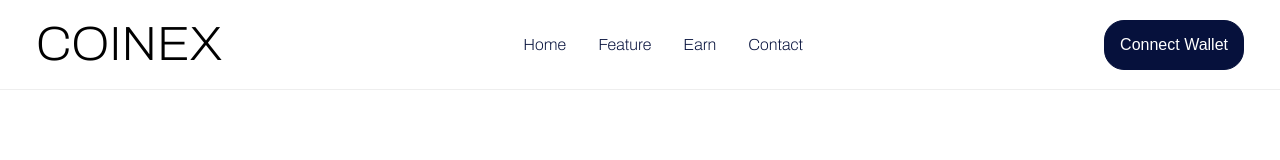
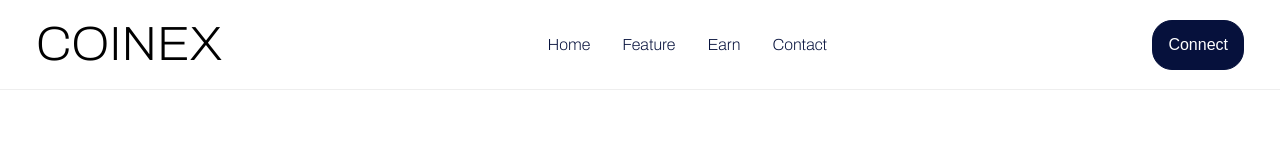
Before and after one commit to cosisaxis/crypto-startup-landing-page, a React (Create React App) app: page / in a window 1280 px wide. Shown: the top 160 px of the page. Built offline with nearby package versions, Linux system fonts and the light colour scheme; no server answers.

Commit message:
wallet-connected

```diff
--- a/package.json
+++ b/package.json
@@ -6,7 +6,10 @@
     "@testing-library/jest-dom": "^5.16.4",
     "@testing-library/react": "^12.1.4",
     "@testing-library/user-event": "^13.5.0",
+    "@thirdweb-dev/react": "^2.0.4",
+    "@thirdweb-dev/sdk": "^2.0.30",
     "axios": "^0.26.1",
+    "ethers": "^5.6.3",
     "react": "^18.0.0",
     "react-dom": "^18.0.0",
     "react-icons": "^4.3.1",
--- a/src/components/Nav.js
+++ b/src/components/Nav.js
@@ -3,12 +3,32 @@ import { useState } from 'react'
 import { icons } from 'react-icons'
 import {FaBars, FaTimes} from 'react-icons/fa'
 import './Nav.css'
+import { ethers } from 'ethers'
+
 
 const Nav = () => {
+const[errorMsg, setErrorMsg] = useState(null);
+const[defaultAcc, setDefaultAcc] = useState(null);
+const [connectText, setConnectText] = useState('Connect')
 const [buttonClick, setButtonClick] = useState(false);
-
 const clicker = () => setButtonClick(!buttonClick)
 
+const walletConnect = () =>{
+    if(window.ethereum){
+        window.ethereum.request({method: "eth_requestAccounts"})
+        .then(result =>{
+            accountChangeHandler(result[0]);
+            setConnectText('Connected')
+        })
+    } else {
+        setErrorMsg('need to install metamask');
+    }
+}
+
+const accountChangeHandler =(newAccount) =>{
+    setDefaultAcc(newAccount)
+
+}
 
 
   return (
@@ -29,17 +49,19 @@ const clicker = () => setButtonClick(!buttonClick)
                     <a href='/'>Contact</a>
                 </li>
             </ul>
+
             <div className='btn-nav'>
-                <button className ='btn'>Connect Wallet</button>
+                <button className ='btn' onClick={walletConnect}>{connectText}</button>
+                {/* <h3>{defaultAcc}</h3> */}
             </div>
             <div className='burger' onClick={clicker}>
             {buttonClick ? (<FaTimes size={20} style={{color: '#333'}}/>) : (<FaBars size={20} style={{color: '#333'}} />)}
-
-
             </div>
         </div>
     </div>
   )
+
+
 }
 
 export default Nav
--- a/src/index.js
+++ b/src/index.js
@@ -4,9 +4,12 @@ import './index.css';
 import App from './App';
 
 
+
 ReactDOM.render(
   <React.StrictMode>
-    <App />
+
+     <App />
+
   </React.StrictMode>,
   document.getElementById('root')
 );
```
Also changed, not shown: 1 other file (tests, documents, lock files or other folders).
